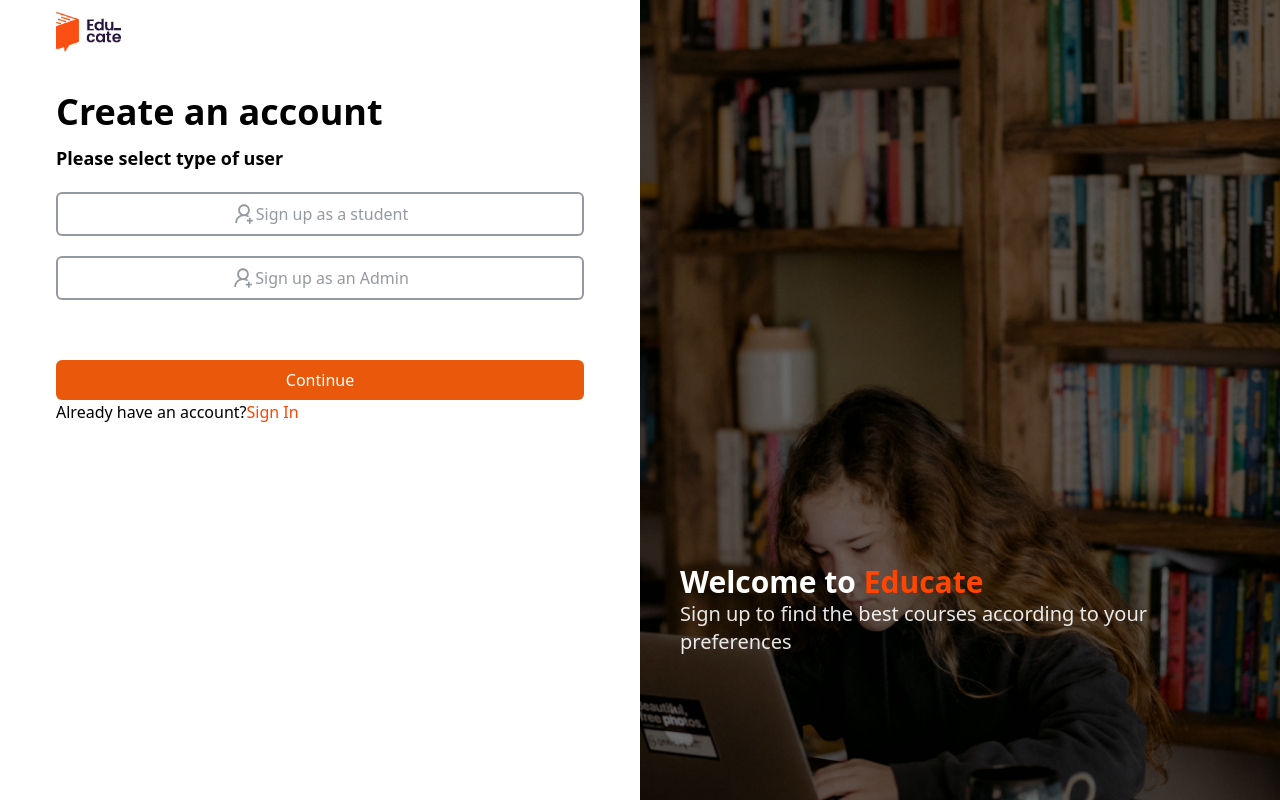
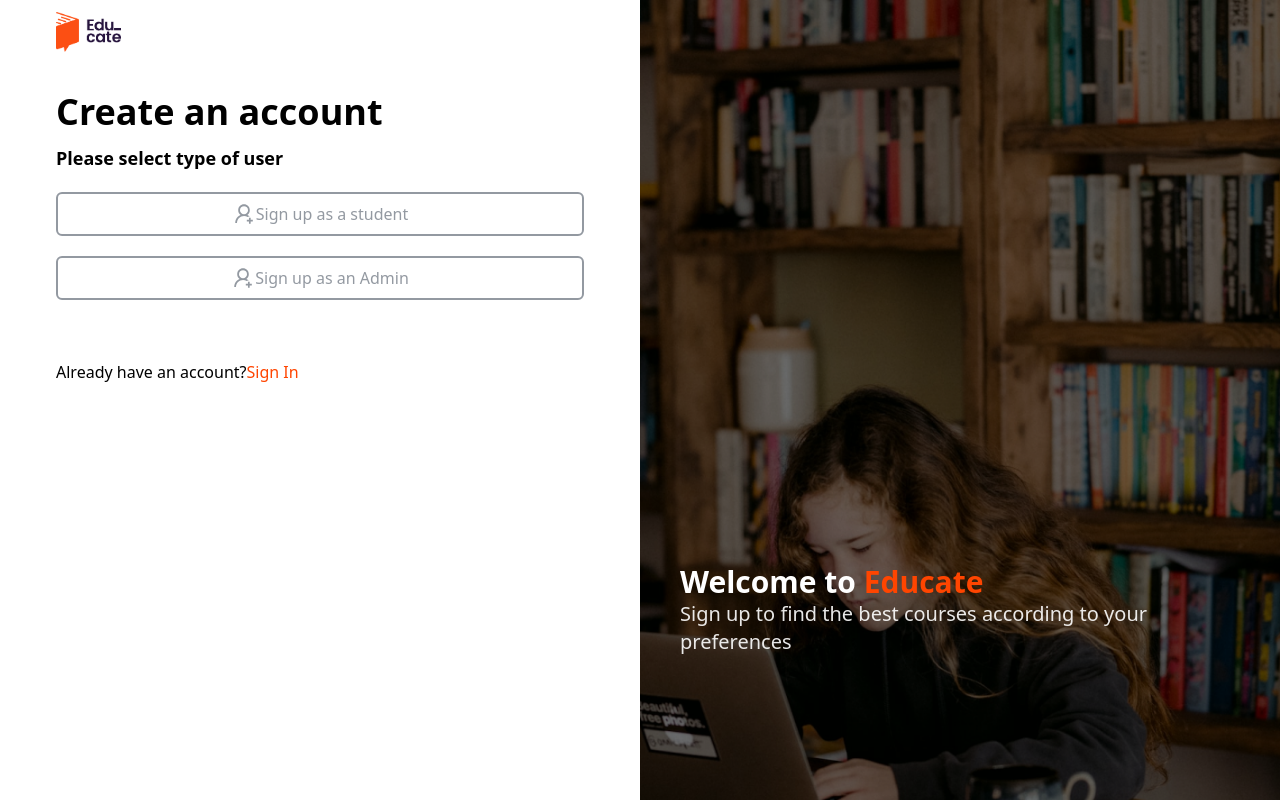
Before and after one commit to learnable-2022/LMS-YA-6-FE, a React (Create React App) app: page /userAccess in a window 1280 px wide. Built offline with nearby package versions, Linux system fonts and the light colour scheme.

Commit message:
added a style for a button to appear when a signup option is choosen

```diff
--- a/src/components/pages/userSpecify/userAccess.jsx
+++ b/src/components/pages/userSpecify/userAccess.jsx
@@ -64,7 +64,7 @@ export default function UserAccess() {
           <div className="flex flex-col mb-10">
             <div className="w-full">
               <button
-                className= {`${userType === 'student' ? 'bg-orange-600 hover:bg-orange-500 focus:bg-orange-500 disabled:bg-orange-400 disabled:cursor-not-allowed px-4 py-2 text-white w-full mb-5 flex justify-center items-center border-2 p-2 rounded-md border-white':'w-full mb-5 flex justify-center items-center border-2 p-2 rounded-md border-gray-600/60 text-gray-600/60'}`}
+                className= {`${userType === 'student' ? ' hover:bg-orange-500 focus:bg-gray-600/60 disabled:bg-orange-400 disabled:cursor-not-allowed px-4 py-2 text-white w-full mb-5 flex justify-center items-center border-2 p-2 rounded-md border-white':'w-full mb-5 flex justify-center items-center border-2 p-2 rounded-md border-gray-600/60 text-gray-600/60'}`}
                 // id="button"
                 onClick={handleStudentButtonClick}
               >
@@ -76,7 +76,7 @@ export default function UserAccess() {
             <div>
               <button
                 // id="button"
-                className={`${userType === 'admin' ? 'bg-orange-500 hover:bg-orange-500 focus:bg-orange-500 disabled:bg-orange-400 disabled:cursor-not-allowed px-4 py-2 text-white w-full mb-5 flex justify-center items-center border-2 p-2 rounded-md border-white':'w-full mb-5 flex justify-center items-center border-2 p-2 rounded-md border-gray-600/60 text-gray-600/60'}`}
+                className={`${userType === 'admin' ? ' hover:bg-orange-500 focus:bg-gray-600/60 disabled:bg-orange-400 disabled:cursor-not-allowed px-4 py-2 text-white w-full mb-5 flex justify-center items-center border-2 p-2 rounded-md border-white':'w-full mb-5 flex justify-center items-center border-2 p-2 rounded-md border-gray-600/60 text-gray-600/60'}`}
                 onClick={handleTeacherButtonClick}
               >
                 <AiOutlineUserAdd className="text-2xl" />
@@ -87,7 +87,7 @@ export default function UserAccess() {
           {/* <button className="button1" onClick={handleContinueClick} disabled={!continueEnabled}>Continue</button> */}
 
           <button
-            className="bg-orange-600 rounded-md p-2 text-white block w-full"
+            className={`${userType === 'student' || userType === 'admin' ? 'bg-orange-600 rounded-md p-2 text-white block w-full': 'hidden'}`}
             onClick={handleContinue}
             disabled={!userType}
           >
```
